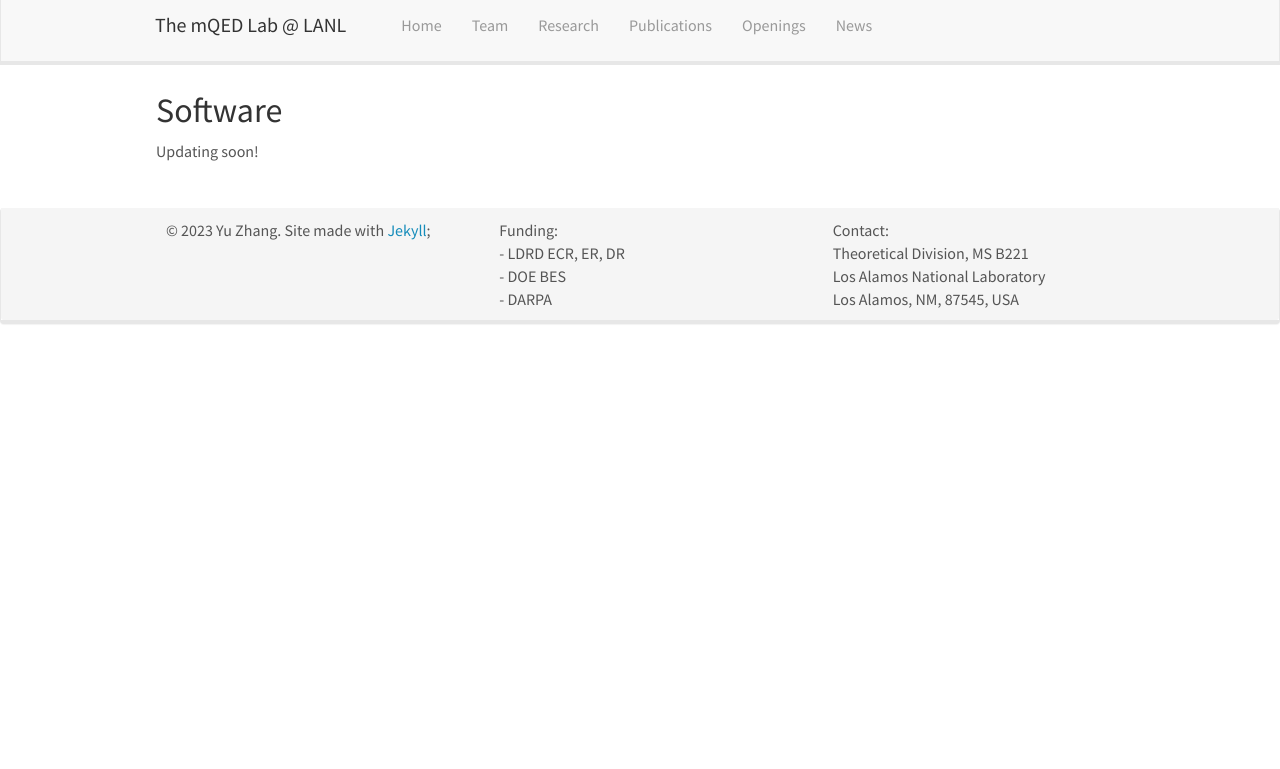
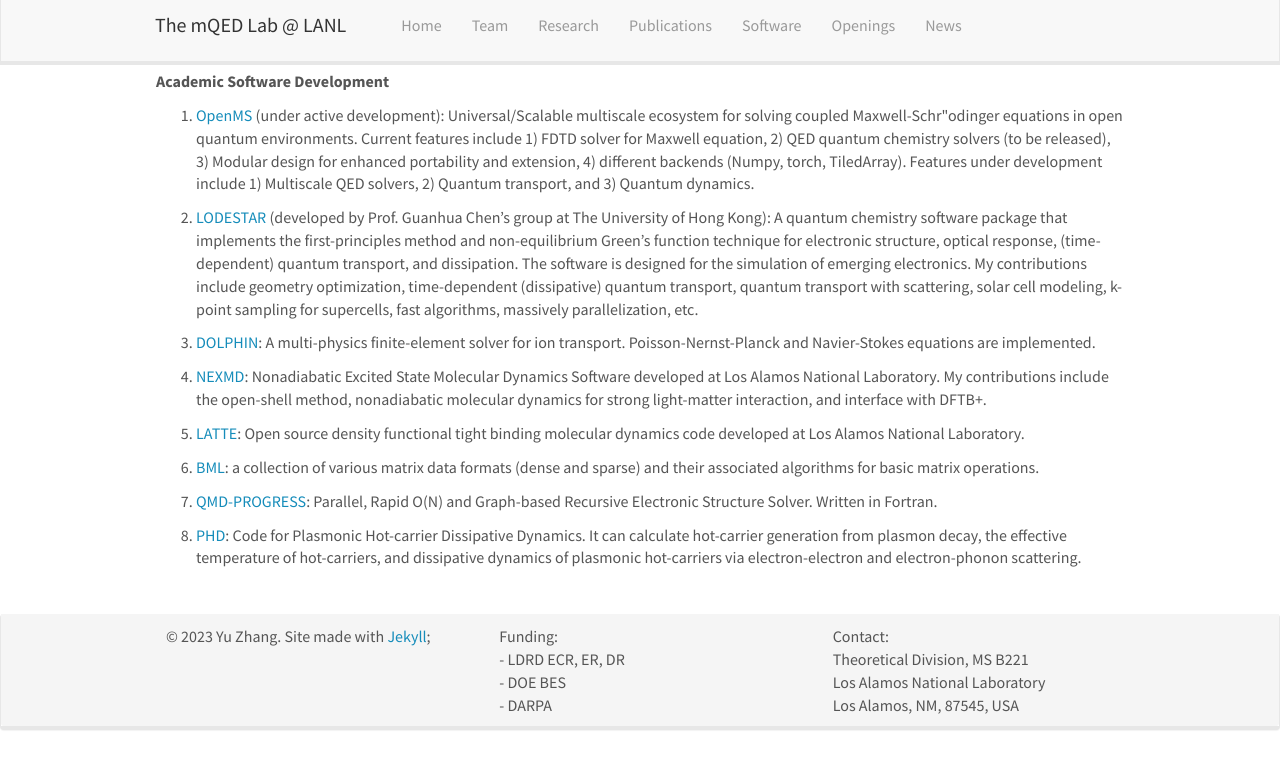
Before and after one commit to ares201005/ares201005.github.io, a Jekyll site: the page built from _pages/software.md, in a window 1280 px wide. Shown: the top 769 px of the page. Built offline with Jekyll 4.4.1, drawn with Linux system fonts in a browser that asks for light colours; nearby versions of some CDN libraries; a style sheet for code colours, icons or effects is not loaded.

Commit message:
update news and add software page

```diff
--- a/_config.yml
+++ b/_config.yml
@@ -82,6 +82,7 @@ nav_pages:
   - name: team
   - name: research
   - name: publications
+  - name: software
   - name: openings
   - name: news
 
--- a/_pages/software.md
+++ b/_pages/software.md
@@ -31,9 +31,25 @@ iframe {
 }
 </style>
 
-## Software
+<b> Academic Software Development </b>
 
-Updating soon!
+1. <a href="https://github.com/lanl/OpenMS">OpenMS</a> (under active development): Universal/Scalable multiscale ecosystem for solving coupled Maxwell-Schr\"odinger equations in open quantum environments. Current features include 1) FDTD solver for Maxwell equation, 2) QED quantum chemistry solvers (to be released), 3) Modular design for enhanced portability and extension, 4) different backends (Numpy, torch, TiledArray). Features under development include 1) Multiscale QED solvers, 2) Quantum transport, and 3) Quantum dynamics.
+
+1. <a href="http://yangtze.hku.hk/home/software.php">LODESTAR</a> (developed by Prof. Guanhua Chen's group at The University of Hong Kong): A quantum chemistry software package that implements the first-principles method and non-equilibrium Green's function technique for electronic structure, optical response, (time-dependent) quantum transport, and dissipation. The software is designed for the simulation of emerging electronics. My contributions include geometry optimization, time-dependent (dissipative) quantum transport, quantum transport with scattering, solar cell modeling, k-point sampling for supercells, fast algorithms, massively parallelization, etc.
+
+1. <a href="https://github.com/ares201005/dolphin">DOLPHIN</a>: A multi-physics finite-element solver for ion transport. Poisson-Nernst-Planck and Navier-Stokes equations are implemented.
+
+1. <a href="https://github.com/lanl/NEXMD">NEXMD</a>: Nonadiabatic Excited State Molecular Dynamics Software developed at Los Alamos National Laboratory. My contributions include the open-shell method, nonadiabatic molecular dynamics for strong light-matter interaction, and interface with DFTB+.
+
+1. <a href="https://github.com/lanl/LATTE">LATTE</a>: Open source density functional tight binding molecular dynamics code developed at Los Alamos National Laboratory.
+
+1. <a href="https://github.com/lanl/bml">BML</a>: a collection of various matrix data formats (dense and sparse) and their associated algorithms for basic matrix operations.
+
+1. <a href="https://github.com/lanl/qmd-progress">QMD-PROGRESS</a>: Parallel, Rapid O(N) and Graph-based Recursive Electronic Structure Solver. Written in Fortran.
+
+1. <a href="https://github.com/ares201005/phd.git">PHD</a>:  Code for Plasmonic Hot-carrier Dissipative Dynamics. It can calculate hot-carrier generation from plasmon decay, the effective temperature of hot-carriers, and dissipative dynamics of plasmonic hot-carriers via electron-electron and electron-phonon scattering.
+
+
 
 <!--
 {% for res in site.data.softwarelist %}
```
Also changed, not shown: _data/news.yml (+9 -0 lines), _pages/cv.md (+1 -1 lines).
